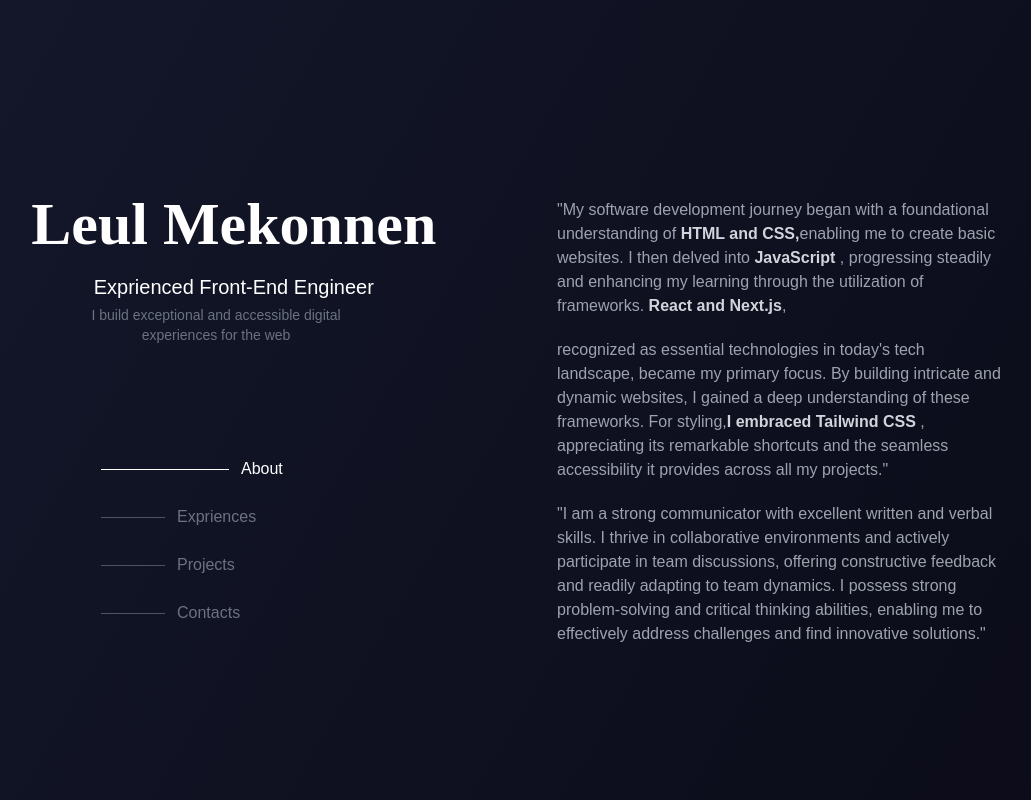
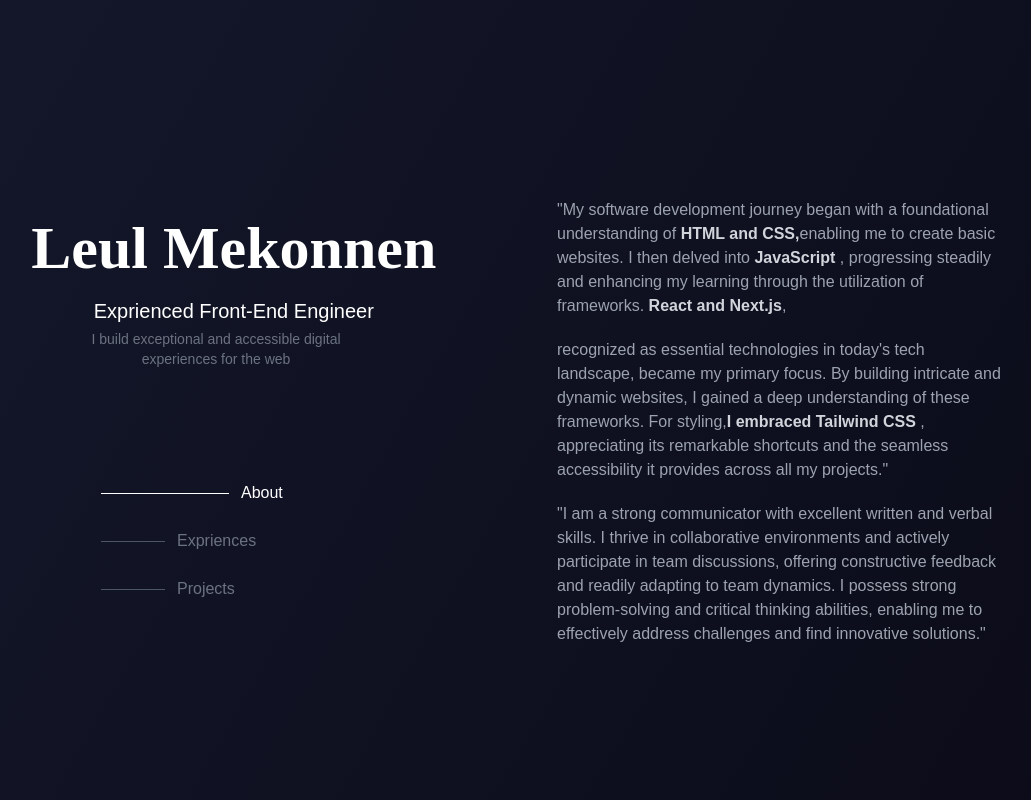
Before and after one commit to lleull/MainProfile, a Next.js app: page / in a window 1280 px wide. Shown: the whole page, without its empty margins (123-1154 px from the left). Built offline with nearby package versions, Linux system fonts and the light colour scheme.

Commit message:
contact removed

```diff
--- a/app/Components/ContactSide.tsx
+++ b/app/Components/ContactSide.tsx
@@ -0,0 +1,19 @@
+import React from 'react'
+
+const ContactSide = () => {
+  return (
+    <div className="flex flex-col items-start">
+      <h1 className="flex flex-row items-center gap-3">
+        Instagram <h2>@11leul11</h2>
+      </h1>
+      <h1 className="flex flex-row items-center gap-3">
+        Linkden <h2>@leulmekonnnen</h2>
+      </h1>
+      <h1 className="flex flex-row items-center gap-3">
+        Github <h2>Leul Mekonnen</h2>
+      </h1>
+    </div>
+  )
+}
+
+export default ContactSide
--- a/app/page.tsx
+++ b/app/page.tsx
@@ -1,6 +1,7 @@
 'use client'
 import { useState } from 'react'
 import { AboutSide } from './Components/AboutSide'
+import ContactSide from './Components/ContactSide'
 export default function Home() {
   const [selectedOptions, setselectedOptions] = useState('About')
   return (
@@ -59,19 +60,6 @@ export default function Home() {
               />
               Projects
             </h1>
-            <h1
-              onClick={() => setselectedOptions('Contacts')}
-              className={`flex flex-row items-center gap-3 hover:cursor-pointer ${
-                selectedOptions === 'Contacts' ? 'text-white' : 'text-gray-500'
-              } `}
-            >
-              <div
-                className={` ${
-                  selectedOptions === 'Contacts' ? 'w-32 h-[1px] bg-white' : 'w-16 '
-                }h-[1px] bg-gray-600`}
-              />
-              Contacts
-            </h1>
           </div>
         </div>
         <div className="lg:flex md:flex md:w-1/2  sm:hidden lg:w-1/2 ">
```
